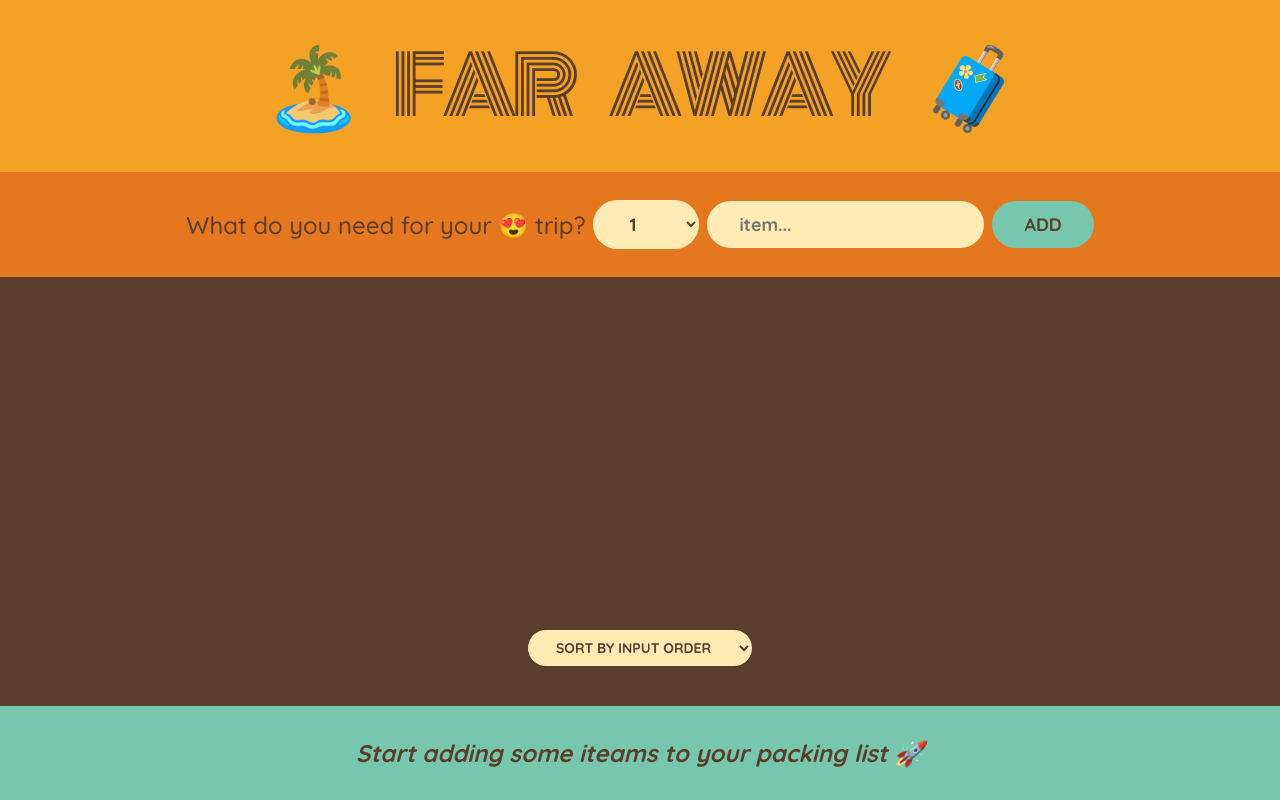
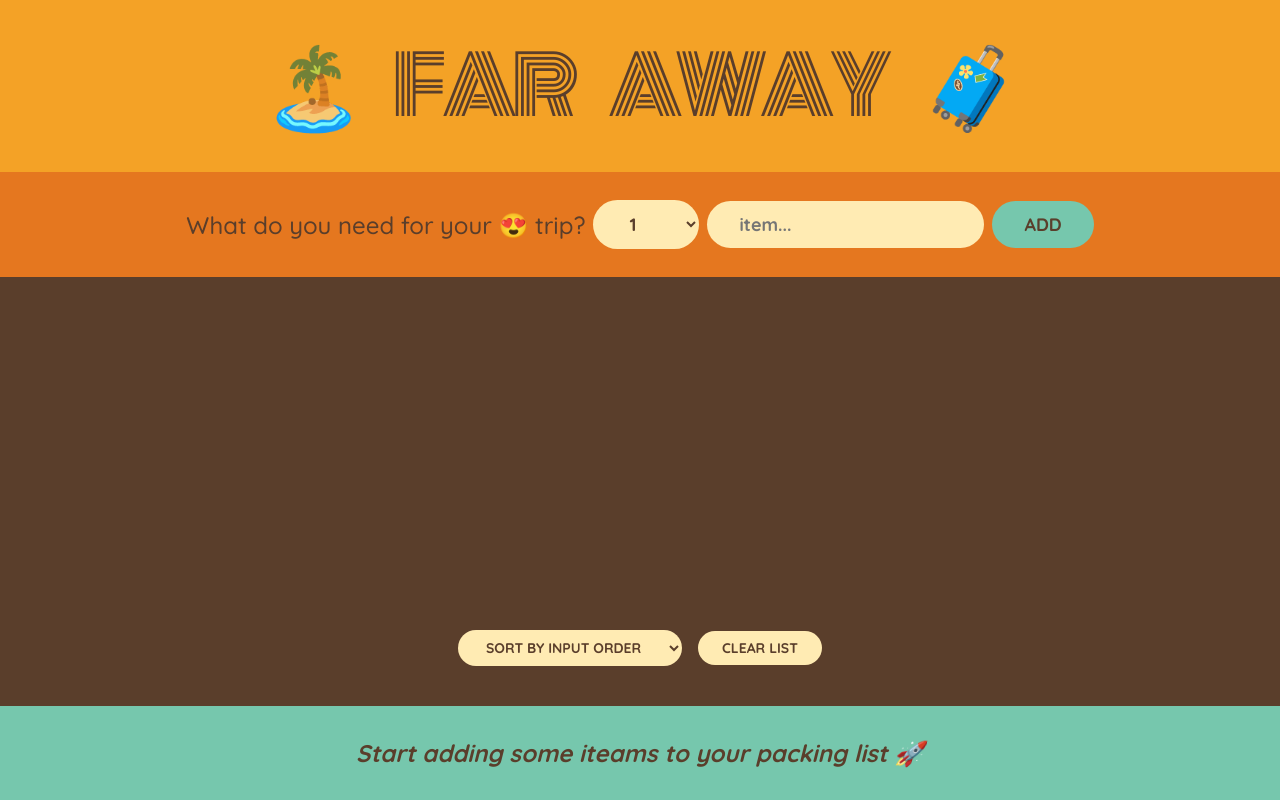
Before and after one commit to ali27-dev/far-away-project-travel-list, a React (Create React App) app: page / in a window 1280 px wide. Built offline with nearby package versions, Linux system fonts and the light colour scheme.

Commit message:
Implemented delete all item form packingList.

```diff
--- a/src/App.js
+++ b/src/App.js
@@ -9,13 +9,15 @@ const initialItems = [
 export default function App() {
   const [items, setItems] = useState([]);
 
+  // Adding Item
   function handleAddItem(item) {
     setItems((items) => [...items, item]);
   }
+  // Delete Single Item
   function handleDeleteItem(id) {
     setItems(items.filter((item) => item.id !== id));
   }
-
+  // For Packed or Unpacked
   function handleToggleItem(id) {
     setItems((items) =>
       items.map((item) =>
@@ -23,6 +25,10 @@ export default function App() {
       )
     );
   }
+  function handleClearList() {
+    setItems([]);
+  }
+
   return (
     <div className="app">
       <Logo />
@@ -31,6 +37,7 @@ export default function App() {
         items={items}
         onDeleteItem={handleDeleteItem}
         onToggleItem={handleToggleItem}
+        onClearList={handleClearList}
       />
       <Stats items={items} />
     </div>
@@ -89,8 +96,9 @@ function Form({ onAddItems }) {
   );
 }
 // Packing-Component
-function PackingList({ items, onDeleteItem, onToggleItem }) {
+function PackingList({ items, onDeleteItem, onToggleItem, onClearList }) {
   const [sortBy, setSortBy] = useState("input");
+
   let sortedItems;
 
   if (sortBy === "input") sortedItems = items;
@@ -110,7 +118,7 @@ function PackingList({ items, onDeleteItem, onToggleItem }) {
         {sortedItems.map((item) => (
           <Item
             itemObj={item}
-            onAddItems={onDeleteItem}
+            onDeleteItem={onDeleteItem}
             onToggleItem={onToggleItem}
             key={item.id}
           />
@@ -123,12 +131,13 @@ function PackingList({ items, onDeleteItem, onToggleItem }) {
           <option value="description">sort by description</option>
           <option value="packed">sort by packed item</option>
         </select>
+        <button onClick={onClearList}>Clear List</button>
       </div>
     </div>
   );
 }
 // Item-Component
-function Item({ itemObj, onAddItems, onToggleItem }) {
+function Item({ itemObj, onAddItems, onDeleteItem, onToggleItem }) {
   return (
     <li style={itemObj.packed ? { textDecoration: "line-through" } : {}}>
       <input
@@ -139,7 +148,7 @@ function Item({ itemObj, onAddItems, onToggleItem }) {
       <span>
         {itemObj.quantity} {itemObj.description}
       </span>
-      <button onClick={() => onAddItems(itemObj.id)}>❌</button>
+      <button onClick={() => onDeleteItem(itemObj.id)}>❌</button>
     </li>
   );
 }
```
